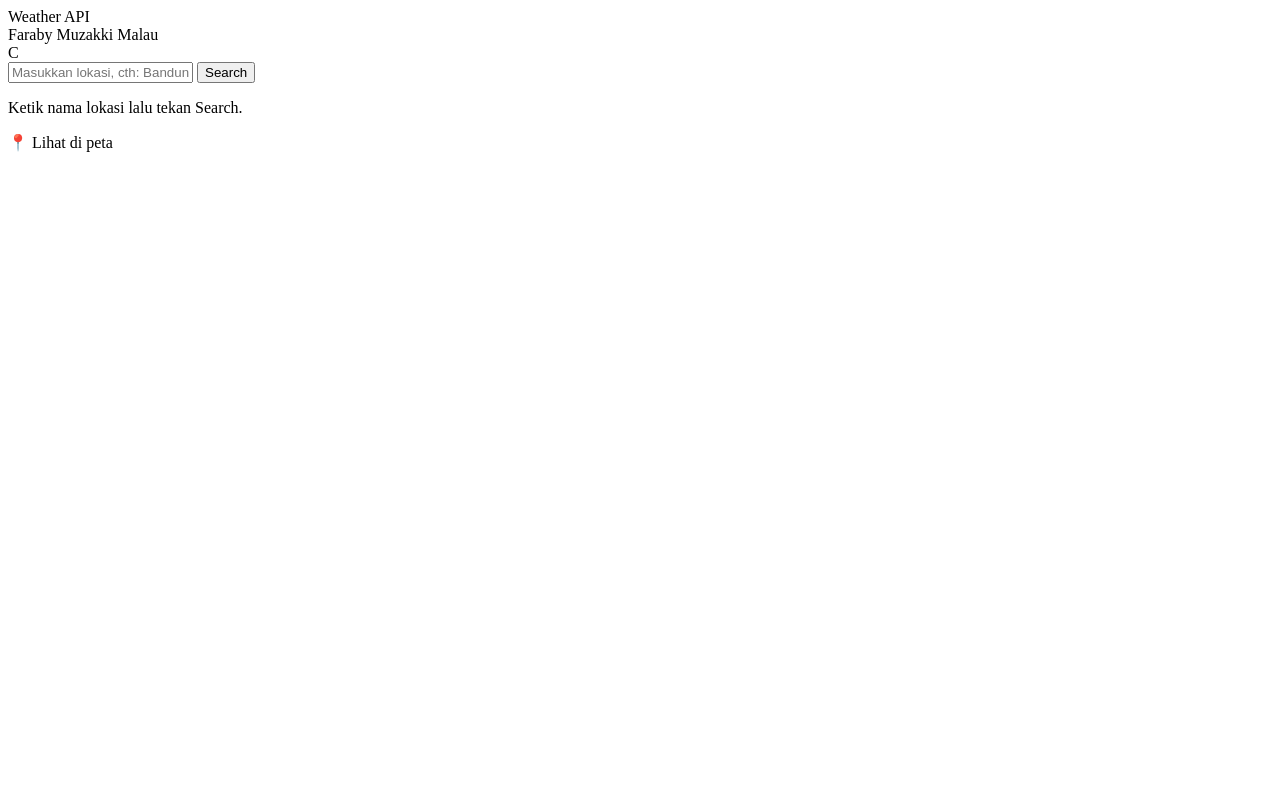
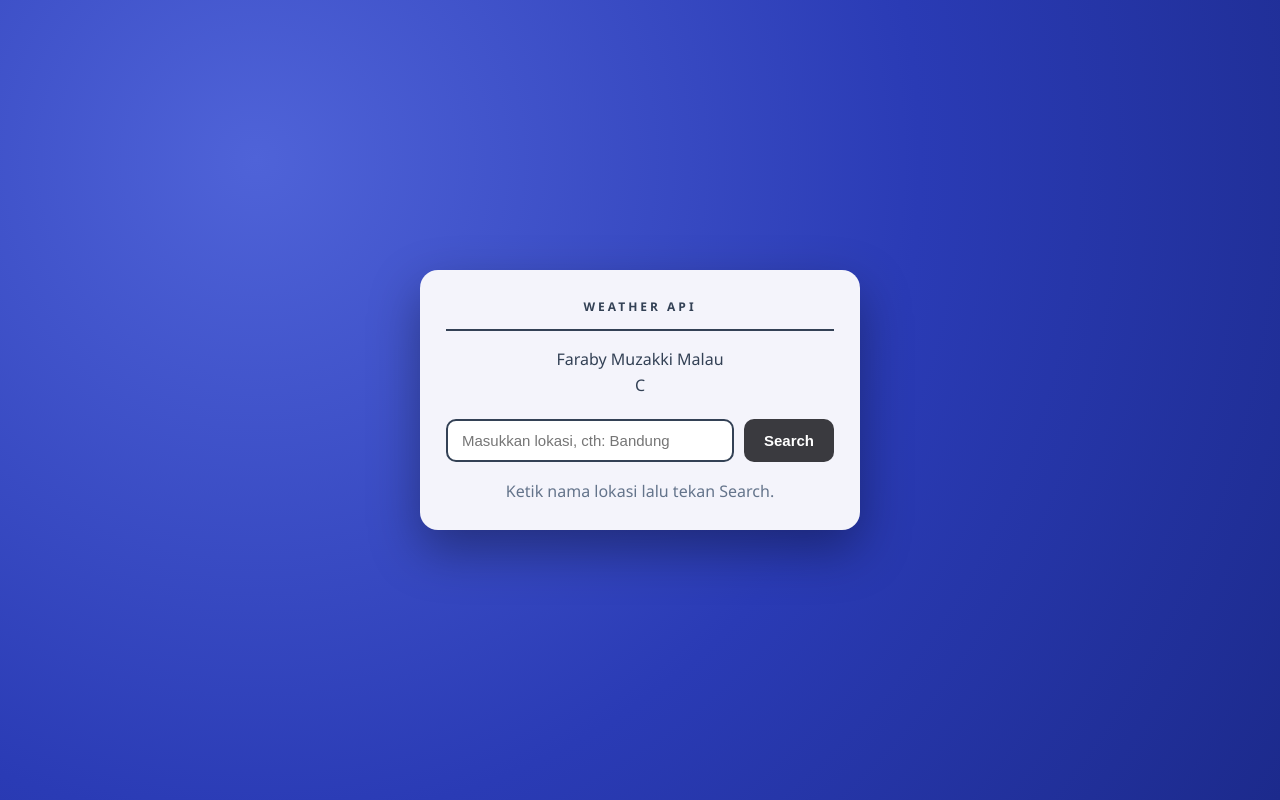
Before and after one commit to FarabyMalau/077_WeatherAPI, a website: page public/index.html in a window 1280 px wide. Drawn offline with Linux system fonts and the light colour scheme.

Commit message:
Membuat styling.css

```diff
--- a/public/index.html
+++ b/public/index.html
@@ -4,6 +4,120 @@
 <meta charset="UTF-8">
 <meta name="viewport" content="width=device-width, initial-scale=1.0">
 <title>Weather API - Pencari Lokasi</title>
+<style>
+  * { box-sizing: border-box; margin: 0; padding: 0; }
+
+  body {
+    min-height: 100vh;
+    display: flex;
+    align-items: center;
+    justify-content: center;
+    padding: 24px;
+    font-family: "Segoe UI", system-ui, sans-serif;
+    background: radial-gradient(circle at 20% 20%, #4f63d8, #2a3bb5 55%, #1c2a8c);
+  }
+
+  .card {
+    width: 100%;
+    max-width: 440px;
+    padding: 28px 26px;
+    border-radius: 18px;
+    background: #f4f4fb;
+    color: #1e293b;
+    box-shadow: 0 20px 50px rgba(0, 0, 0, .35);
+    animation: muncul .6s ease;
+  }
+  @keyframes muncul {
+    from { opacity: 0; transform: translateY(20px); }
+    to   { opacity: 1; transform: translateY(0); }
+  }
+
+  .judul {
+    text-align: center;
+    font-size: 12px;
+    font-weight: 700;
+    letter-spacing: 3px;
+    text-transform: uppercase;
+    color: #334155;
+    padding-bottom: 14px;
+    border-bottom: 2px solid #334155;
+  }
+
+  .identitas {
+    text-align: center;
+    margin: 16px 0 20px;
+    line-height: 1.6;
+    color: #334155;
+  }
+
+  .form { display: flex; gap: 10px; }
+
+  input {
+    flex: 1;
+    padding: 11px 14px;
+    font-size: 15px;
+    border: 2px solid #334155;
+    border-radius: 10px;
+    background: #fff;
+    outline: none;
+    transition: box-shadow .2s;
+  }
+  input:focus { box-shadow: 0 0 0 3px rgba(79, 99, 216, .35); }
+
+  button {
+    padding: 11px 20px;
+    font-size: 15px;
+    font-weight: 700;
+    color: #fff;
+    background: #3a3a3f;
+    border: 0;
+    border-radius: 10px;
+    cursor: pointer;
+    transition: transform .15s, background .2s;
+  }
+  button:hover { background: #1e293b; transform: translateY(-2px); }
+
+  .hasil {
+    margin-top: 18px;
+    padding: 4px 18px;
+    border: 1px solid #dbe0ea;
+    border-radius: 14px;
+    background: #fafafe;
+    animation: muncul .5s ease;
+  }
+  .baris {
+    display: flex;
+    justify-content: space-between;
+    align-items: baseline;
+    gap: 14px;
+    padding: 14px 0;
+    border-bottom: 1px solid #e2e8f0;
+  }
+  .baris:last-child { border-bottom: 0; }
+  .label {
+    font-size: 12px;
+    font-weight: 700;
+    letter-spacing: 1px;
+    text-transform: uppercase;
+    color: #3b5bdb;
+  }
+  .nilai { text-align: right; font-weight: 500; }
+
+  .pesan { margin-top: 18px; text-align: center; color: #64748b; }
+  .error { color: #dc2626; font-weight: 600; }
+
+  .peta {
+    display: block;
+    margin-top: 12px;
+    text-align: center;
+    font-size: 13px;
+    color: #3b5bdb;
+    text-decoration: none;
+  }
+  .peta:hover { text-decoration: underline; }
+
+  .hidden { display: none; }
+</style>
 </head>
 <body>
   <div class="card">
```
